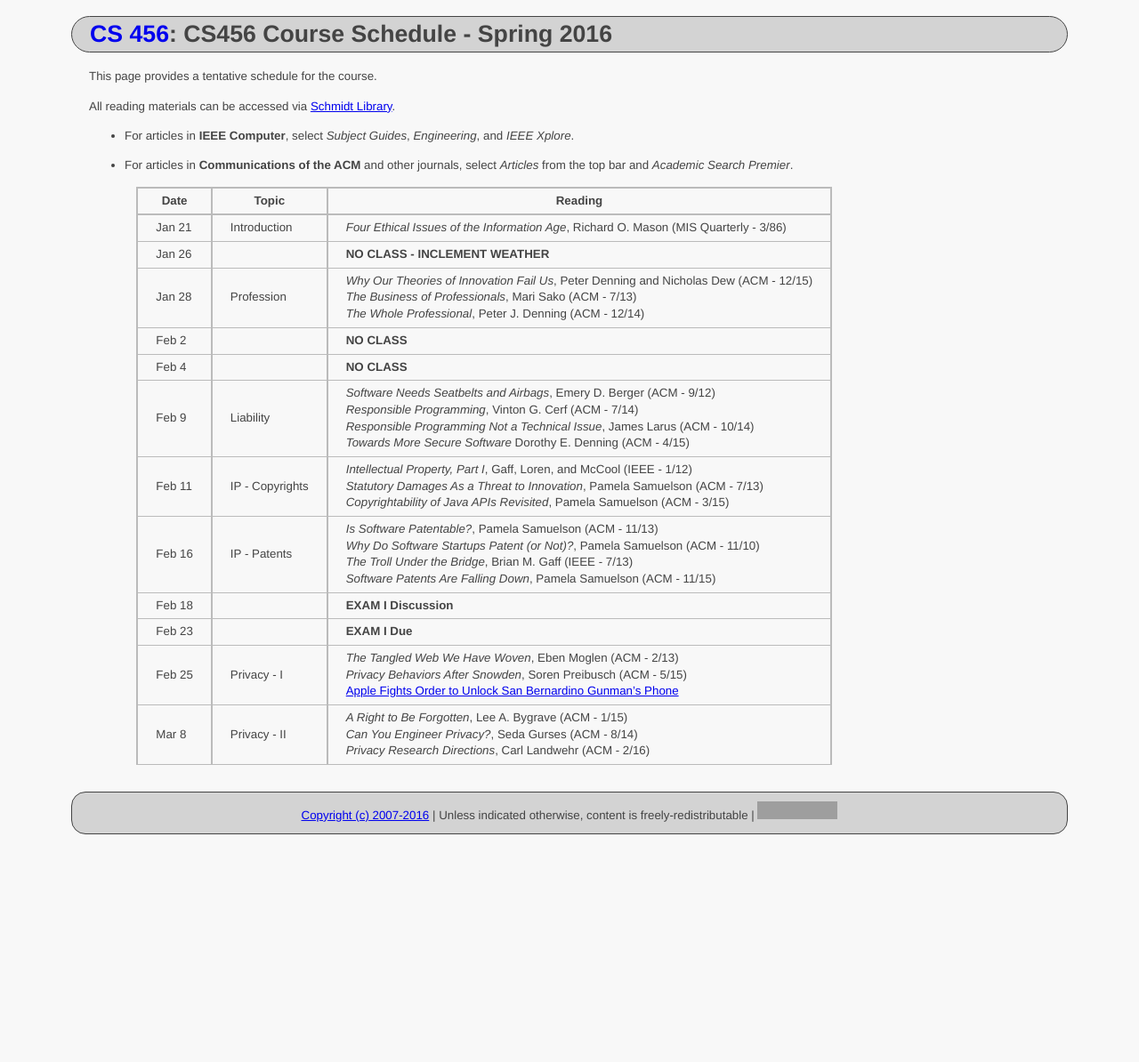
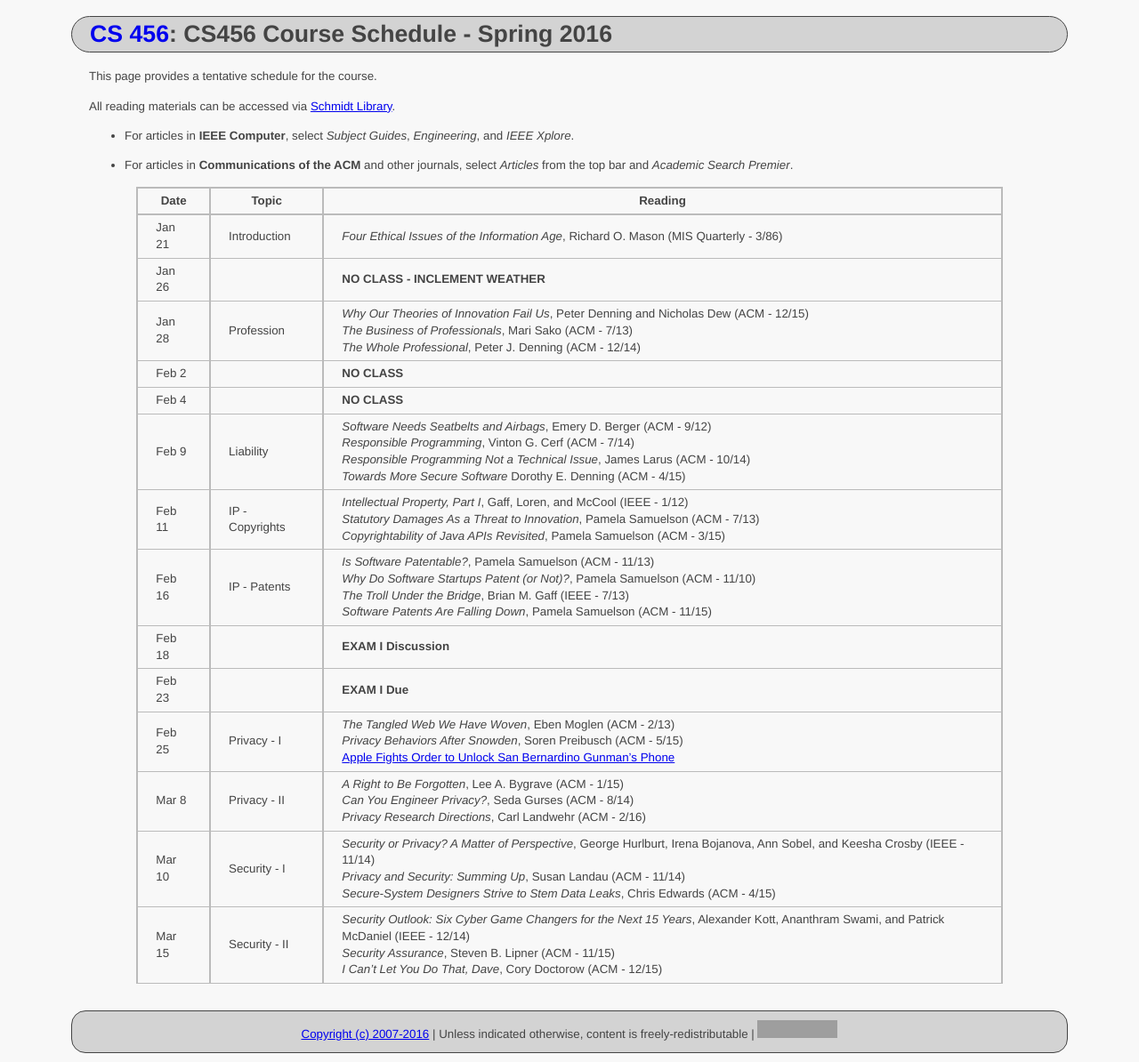
Before and after one commit to ycpcs/cs456-spring2016, a Jekyll site: the page built from schedule/index.md, in a window 1280 px wide. Shown: the whole page at 89% size. Built offline with Jekyll 4.4.1, drawn with Linux system fonts in a browser that asks for light colours; before the commit the page ends 948 px from its top, so only the background shows below that; grey boxes are pictures that could not be loaded.

Commit message:
add security articles
add security articles

```diff
--- a/schedule/index.md
+++ b/schedule/index.md
@@ -26,6 +26,8 @@ All reading materials can be accessed via [Schmidt Library](http://library.ycp.e
 > Feb 23  |                 | **EXAM I Due** |
 > Feb 25  | Privacy - I     | *The Tangled Web We Have Woven*, Eben Moglen (ACM - 2/13) <br /> *Privacy Behaviors After Snowden*, Soren Preibusch (ACM - 5/15) <br /> [Apple Fights Order to Unlock San Bernardino Gunman's Phone](http://www.nytimes.com/2016/02/18/technology/apple-timothy-cook-fbi-san-bernardino.html?_r=0) |
 > Mar 8   | Privacy - II    | *A Right to Be Forgotten*, Lee A. Bygrave (ACM - 1/15) <br /> *Can You Engineer Privacy?*, Seda Gurses (ACM - 8/14) <br /> *Privacy Research Directions*, Carl Landwehr (ACM - 2/16) |
+> Mar 10  | Security - I    | *Security or Privacy? A Matter of Perspective*, George Hurlburt, Irena Bojanova, Ann Sobel, and Keesha Crosby (IEEE - 11/14) <br /> *Privacy and Security: Summing Up*, Susan Landau (ACM - 11/14) <br /> *Secure-System Designers Strive to Stem Data Leaks*, Chris Edwards (ACM - 4/15) |
+> Mar 15  | Security - II   | *Security Outlook: Six Cyber Game Changers for the Next 15 Years*, Alexander Kott, Ananthram Swami, and Patrick McDaniel (IEEE - 12/14) <br /> *Security Assurance*, Steven B. Lipner (ACM - 11/15) <br /> *I Can't Let You Do That, Dave*, Cory Doctorow (ACM - 12/15)|
 
 
 
```
